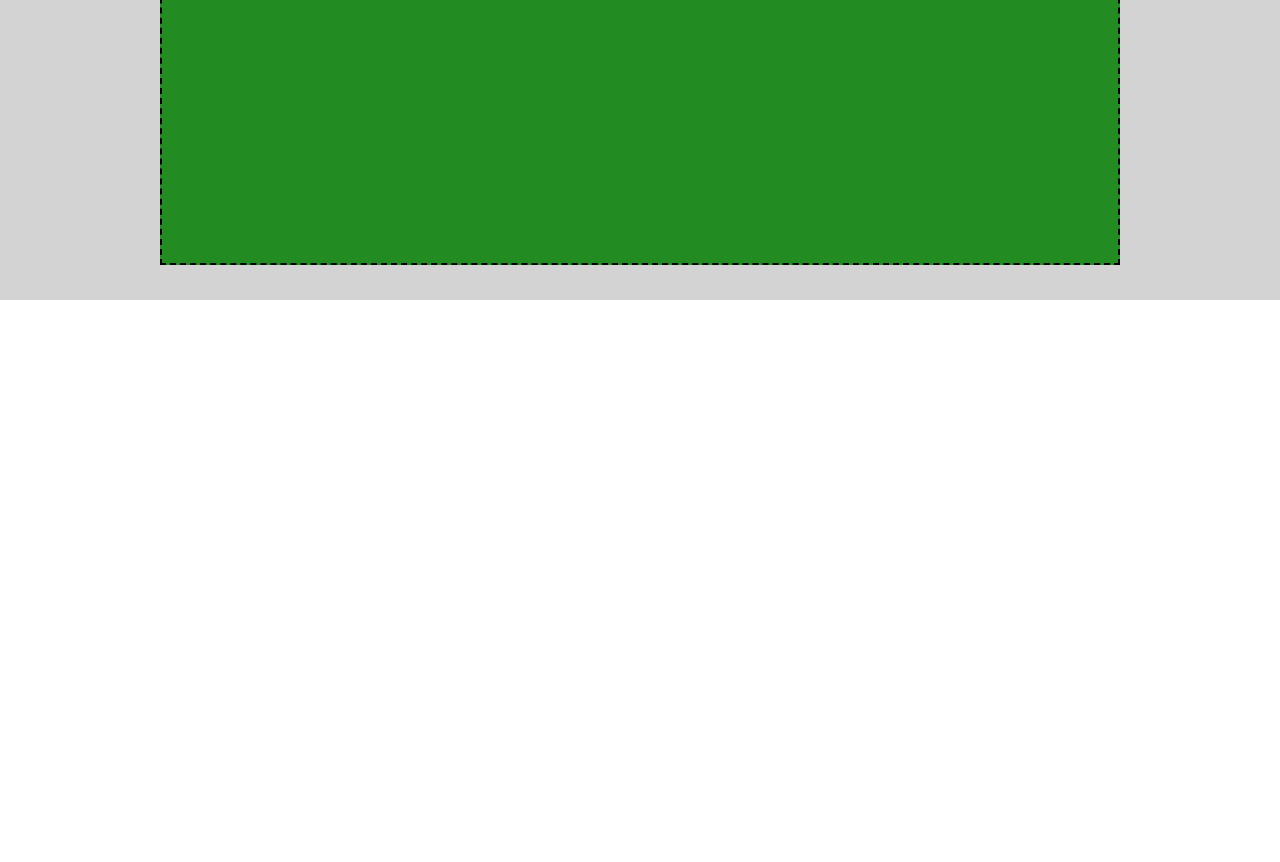
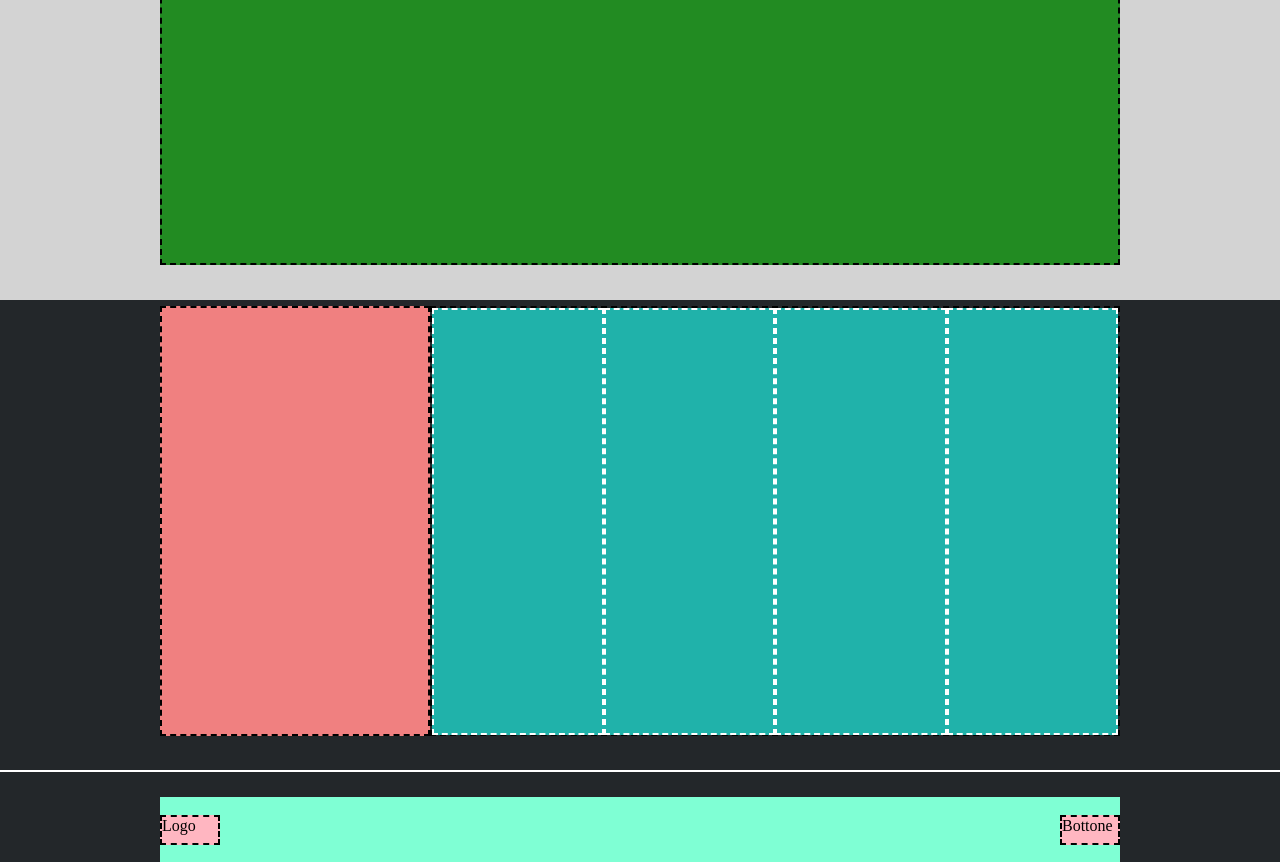
Before and after one commit to albertogioia93/htmlcss-struttura-discord, a plain HTML site: page index.html in a window 1280 px wide. Shown: the part 2305-3167 px from the top of the page. Before the commit the page ends 2605 px from the top, so only its background shows below. Drawn offline with Linux system fonts and the light colour scheme.

Commit message:
prima struttura base

```diff
--- a/css/style.css
+++ b/css/style.css
@@ -126,3 +126,85 @@ Main
 Footer
 ---------------------------
 */
+
+.footer {
+    display: flex;
+    justify-content: center;
+    height: 470px;
+    background-color: #23272a;
+    padding-top: 6px;
+}
+
+.container3{
+    display: flex;
+    height: 430px;
+    width: 690px;
+    border: dashed black 2px;
+}
+
+.minisection {
+    height: 430px;
+    width: 270px;
+    background-color: #f08080;
+    border: dashed black 2px;
+}
+
+.minisection2 {
+    height: 427px;
+    width: 200px;
+    background-color: #20b2aa;
+    border: dashed white 2px;
+}
+
+.minisection3 {
+    height: 427px;
+    width: 200px;
+    background-color: #20b2aa;
+    border: dashed white 2px;
+}
+
+.minisection4 {
+    height: 427px;
+    width: 200px;
+    background-color: #20b2aa;
+    border: dashed white 2px;
+}
+
+.minisection5 {
+    height: 427px;
+    width: 200px;
+    background-color: #20b2aa;
+    border: dashed white 2px;
+}
+
+.finale {
+    height: 90px;
+    background-color: #23272a;
+    margin-top: 2px;
+    display: flex;
+    justify-content: center;
+    align-items: flex-end;
+}
+
+.lastsection {
+    width: 960px;
+    height: 65px;
+    background-color: #7fffd4;
+    display: flex;
+    justify-content: space-between;
+    align-items: center;
+}
+
+.logosmall {
+    background-color: #ffb6c1;
+    border: dashed black 2px;
+    width: 60px;
+    height: 30px;
+}
+
+.button {
+    background-color: #ffb6c1;
+    border: dashed black 2px;
+    width: 60px;
+    height: 30px;
+}
--- a/index.html
+++ b/index.html
@@ -20,6 +20,7 @@
         </div>
     </header>
     <!-- /Header -->
+    <!-- Main -->
     <main>
         <div class="row">
             <div class="col-big"></div>
@@ -37,6 +38,25 @@
             <div class="greensection"></div>
         </div>
     </main>
-    <footer></footer>
+    <!-- /Main -->
+    <!-- Footer -->
+    <footer>
+        <div class="footer">
+            <div class="minisection"></div>
+            <div class="container3">
+                <div class="minisection2"></div>
+                <div class="minisection3"></div>
+                <div class="minisection4"></div>
+                <div class="minisection5"></div>
+            </div>
+        </div>
+        <div class="finale">
+            <div class="lastsection">
+                <div class="logosmall">Logo</div>
+                <div class="button">Bottone</div>
+            </div>
+        </div>
+    </footer>
+    <!-- /Footer -->
 </body>
 </html>
```
